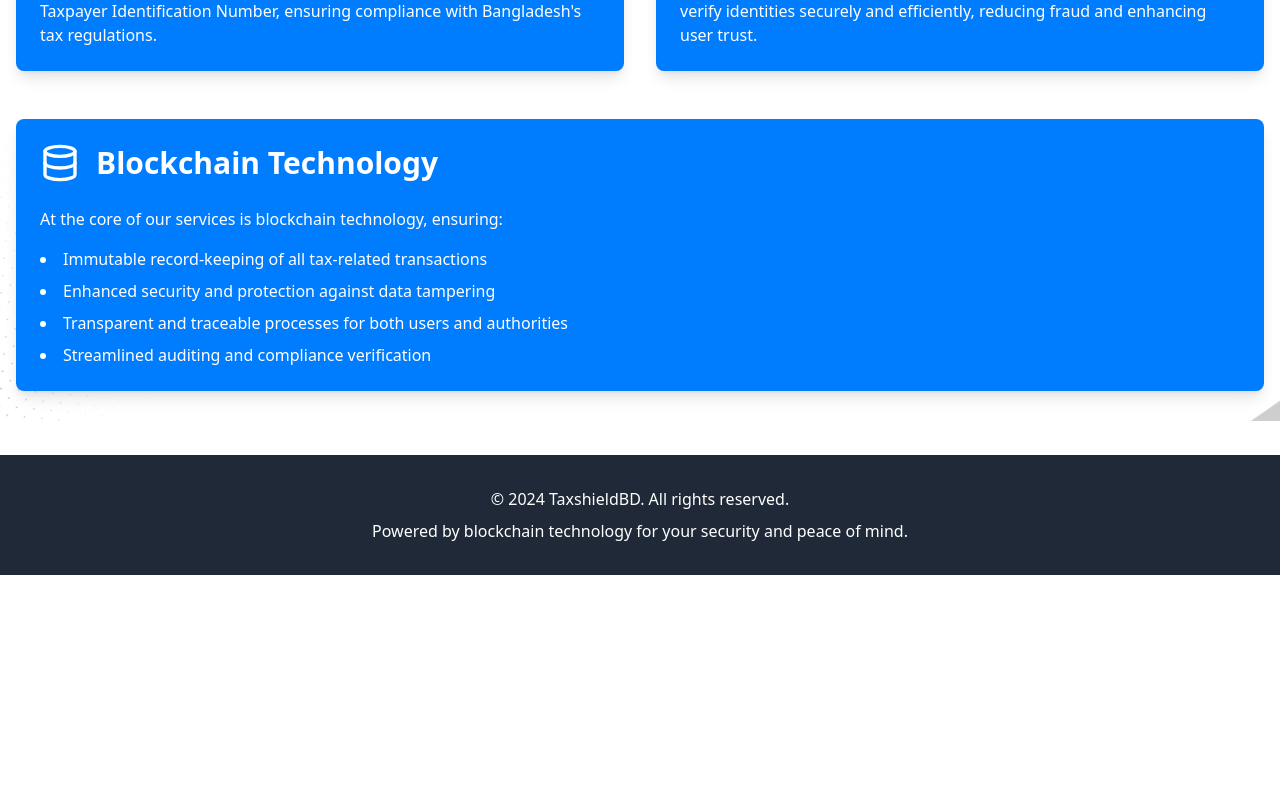
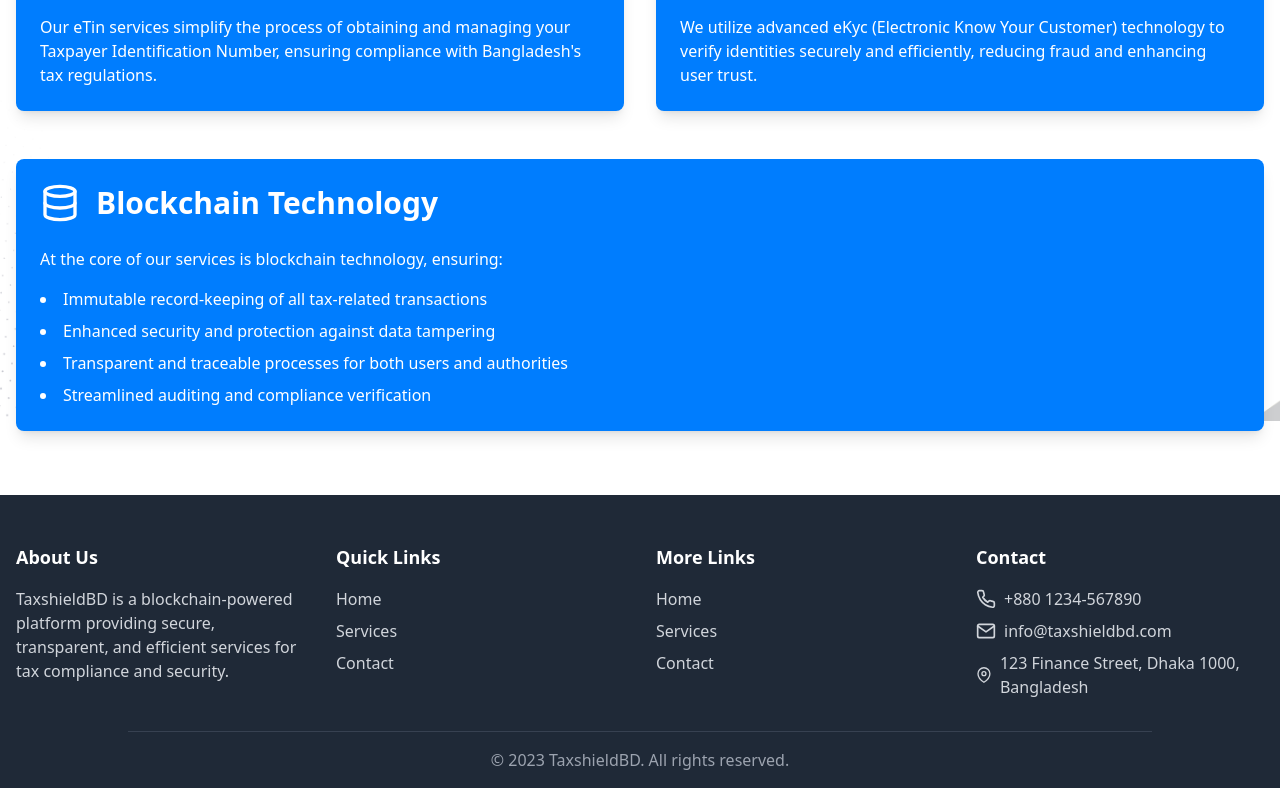
Before and after one commit to SagarKarmoker/eTIN, a React (Create React App) app in the folder frontend/: page /about in a window 1280 px wide. Shown: the part 379-1167 px from the top of the page. Before the commit the page ends 954 px from the top, so only its background shows below. Built offline with nearby package versions, Linux system fonts and the light colour scheme.

Commit message:
contact us page design

```diff
--- a/frontend/src/pages/About.js
+++ b/frontend/src/pages/About.js
@@ -1,13 +1,14 @@
 import { FileText, Lock, Database } from "lucide-react";
+import { FiPhone, FiMail, FiMapPin } from 'react-icons/fi';
 import backgroundImage from '../img/BG1.png';
 
 export default function About() {
   return (
     <div
-      className="h-screen bg-cover bg-center flex flex-col"
+      className="h-screen bg-cover bg-center flex flex-col pt-10"
       style={{ backgroundImage: `url(${backgroundImage})` }}
     >
-      <main className="flex-grow container mx-auto  px-4 py-12 md:py-16">
+      <main className="flex-grow container mx-auto px-4 md:py-16">
         <h2 className="text-4xl font-extrabold text-center mb-8 text-gray-800">
           About eTin powered by TaxshieldBD
         </h2>
@@ -67,12 +68,64 @@
       </div> */}
 
       {/* Footer */}
-      <footer className="bg-gray-800 text-white py-8">
-        <div className="container mx-auto px-4 text-center">
-          <p>&copy; 2024 TaxshieldBD. All rights reserved.</p>
-          <p className="mt-2">Powered by blockchain technology for your security and peace of mind.</p>
-        </div>
-      </footer>
+      <footer className="bg-gray-800 text-white pt-12 pb-4">
+                <div className="container mx-auto px-4 grid grid-cols-1 sm:grid-cols-2 md:grid-cols-4 gap-8">
+
+                    {/* Column 1: About */}
+                    <div>
+                        <h3 className="text-lg font-bold mb-4">About Us</h3>
+                        <p className="text-gray-300">
+                            TaxshieldBD is a blockchain-powered platform providing secure, transparent, and efficient services for tax compliance and security.
+                        </p>
+                    </div>
+
+                    {/* Column 2: Quick Links */}
+                    <div>
+                        <h3 className="text-lg font-bold mb-4">Quick Links</h3>
+                        <ul className="space-y-2 text-gray-300">
+                            <li><a href="#" className="hover:text-blue-400 transition-colors">Home</a></li>
+                            <li><a href="#" className="hover:text-blue-400 transition-colors">Services</a></li>
+                            <li><a href="#" className="hover:text-blue-400 transition-colors">Contact</a></li>
+                        </ul>
+                    </div>
+
+                    {/* Column 3: Additional Quick Links */}
+                    <div>
+                        <h3 className="text-lg font-bold mb-4">More Links</h3>
+                        <ul className="space-y-2 text-gray-300">
+                            <li><a href="#" className="hover:text-blue-400 transition-colors">Home</a></li>
+                            <li><a href="#" className="hover:text-blue-400 transition-colors">Services</a></li>
+                            <li><a href="#" className="hover:text-blue-400 transition-colors">Contact</a></li>
+                        </ul>
+                    </div>
+
+                    {/* Column 4: Contact Information */}
+                    <div>
+                        <h3 className="text-lg font-bold mb-4">Contact</h3>
+                        <ul className="space-y-2 text-gray-300">
+                            <li className="flex items-center">
+                                <FiPhone className="w-5 h-5 mr-2" />
+                                +880 1234-567890
+                            </li>
+                            <li className="flex items-center">
+                                <FiMail className="w-5 h-5 mr-2" />
+                                info@taxshieldbd.com
+                            </li>
+                            <li className="flex items-center">
+                                <FiMapPin className="w-5 h-5 mr-2" />
+                                123 Finance Street, Dhaka 1000, Bangladesh
+                            </li>
+                        </ul>
+                    </div>
+                </div>
+
+                {/* Divider */}
+                <div className="border-t border-gray-700 mt-8 w-[80%] mx-auto"></div>
+
+                <div className="mt-4 text-center text-gray-400">
+                    <p>&copy; 2023 TaxshieldBD. All rights reserved.</p>
+                </div>
+            </footer>
     </div>
   );
 }
--- a/frontend/src/pages/ContactUs.js
+++ b/frontend/src/pages/ContactUs.js
@@ -1,73 +1,132 @@
-import { Phone, Mail, MapPin, Clock } from "lucide-react"
+import { FiPhone, FiMail, FiMapPin } from 'react-icons/fi';
 
 export default function ContactUs() {
     return (
-        <div className="min-h-screen bg-gray-50 flex flex-col">
-            <main className="flex-grow container mx-auto px-4 py-12">
-                <h2 className="text-4xl font-bold text-center mb-8">Contact Us</h2>
+        <div className="min-h-screen bg-gray-50 flex flex-col ">
+            <main className="flex-grow container mx-auto px-4 py-12 mt-10 mb-10">
+                <h2 className="text-4xl font-bold text-center mb-8 text-gray-800">Contact Us</h2>
 
                 <div className="grid md:grid-cols-2 gap-8">
-                    <div className="bg-white p-6 rounded-lg shadow-md">
-                        <h3 className="text-2xl font-semibold mb-4">Get in Touch</h3>
+                    {/* Contact Form */}
+                    <div className="bg-white p-6 rounded-lg shadow-md transition-transform transform hover:scale-105 hover:shadow-lg">
+                        <h3 className="text-2xl font-semibold mb-4 text-gray-800">Get in Touch</h3>
                         <form>
                             <div className="mb-4">
                                 <label htmlFor="name" className="block text-gray-700 font-medium mb-2">Name</label>
-                                <input type="text" id="name" name="name" className="w-full px-3 py-2 border border-gray-300 rounded-md focus:outline-none focus:ring-2 focus:ring-primary" required />
+                                <input
+                                    type="text"
+                                    id="name"
+                                    name="name"
+                                    className="w-full px-3 py-2 border border-gray-300 rounded-md focus:outline-none focus:ring-2 focus:ring-blue-500 transition-colors"
+                                    required
+                                />
                             </div>
                             <div className="mb-4">
                                 <label htmlFor="email" className="block text-gray-700 font-medium mb-2">Email</label>
-                                <input type="email" id="email" name="email" className="w-full px-3 py-2 border border-gray-300 rounded-md focus:outline-none focus:ring-2 focus:ring-primary" required />
+                                <input
+                                    type="email"
+                                    id="email"
+                                    name="email"
+                                    className="w-full px-3 py-2 border border-gray-300 rounded-md focus:outline-none focus:ring-2 focus:ring-blue-500 transition-colors"
+                                    required
+                                />
                             </div>
                             <div className="mb-4">
                                 <label htmlFor="message" className="block text-gray-700 font-medium mb-2">Message</label>
-                                <textarea id="message" name="message" rows={4} className="w-full px-3 py-2 border border-gray-300 rounded-md focus:outline-none focus:ring-2 focus:ring-primary" required></textarea>
+                                <textarea
+                                    id="message"
+                                    name="message"
+                                    rows={4}
+                                    className="w-full px-3 py-2 border border-gray-300 rounded-md focus:outline-none focus:ring-2 focus:ring-blue-500 transition-colors"
+                                    required
+                                ></textarea>
                             </div>
-                            <button type="submit" className="bg-black text-white text-primary-foreground px-4 py-2 rounded-md hover:bg-primary/90 transition-colors">
+                            <button
+                                type="submit"
+                                className="bg-blue-600 text-white px-4 py-2 rounded-md hover:bg-blue-500 transition-colors"
+                            >
                                 Send Message
                             </button>
                         </form>
                     </div>
 
-                    <div className="bg-white p-6 rounded-lg shadow-md">
-                        <h3 className="text-2xl font-semibold mb-4">Contact Information</h3>
-                        <div className="space-y-4">
-                            <div className="flex items-center">
-                                <Phone className="w-6 h-6 text-primary mr-3" />
-                                <span>+880 1234-567890</span>
-                            </div>
-                            <div className="flex items-center">
-                                <Mail className="w-6 h-6 text-primary mr-3" />
-                                <span>info@taxshieldbd.com</span>
-                            </div>
-                            <div className="flex items-center">
-                                <MapPin className="w-6 h-6 text-primary mr-3" />
-                                <span>123 Finance Street, Dhaka 1000, Bangladesh</span>
-                            </div>
-                            <div className="flex items-center">
-                                <Clock className="w-6 h-6 text-primary mr-3" />
-                                <span>Monday - Friday: 9:00 AM - 5:00 PM</span>
-                            </div>
-                        </div>
-                    </div>
-                </div>
-
-                <div className="mt-12">
-                    <h3 className="text-2xl font-semibold mb-4">Our Location</h3>
-                    <div className="bg-gray-300 h-64 rounded-lg">
-                        {/* Placeholder for map */}
-                        <div className="h-full flex items-center justify-center">
-                            <span className="text-gray-600">Map integration goes here</span>
+                    {/* Map Section */}
+                    <div className="bg-white p-6 rounded-lg shadow-md transition-transform transform hover:scale-105 hover:shadow-lg">
+                        <h3 className="text-2xl font-semibold mb-4 text-gray-800">Our Location</h3>
+                        <div className="bg-white rounded-lg shadow-md overflow-hidden">
+                            <iframe
+                                src="https://www.google.com/maps/embed?pb=!1m18!1m12!1m3!1d3651.406205908254!2d90.42292431183627!3d23.768545287988736!2m3!1f0!2f0!3f0!3m2!1i1024!2i768!4f13.1!3m3!1m2!1s0x3755c7892dcf0001%3A0x853ad729be4edc71!2sEast%20West%20University!5e0!3m2!1sen!2sbd!4v1725576550925!5m2!1sen!2sbd"
+                                width="100%"
+                                height="450"
+                                style={{ border: 0 }}
+                                allowFullScreen={true}
+                                loading="lazy"
+                                referrerPolicy="no-referrer-when-downgrade"
+                            ></iframe>
                         </div>
                     </div>
                 </div>
             </main>
 
-            <footer className="bg-gray-800 text-white py-8 mt-12">
-                <div className="container mx-auto px-4 text-center">
+            {/* Footer */}
+            <footer className="bg-gray-800 text-white pt-12 pb-4">
+                <div className="container mx-auto px-4 grid grid-cols-1 sm:grid-cols-2 md:grid-cols-4 gap-8">
+
+                    {/* Column 1: About */}
+                    <div>
+                        <h3 className="text-lg font-bold mb-4">About Us</h3>
+                        <p className="text-gray-300">
+                            TaxshieldBD is a blockchain-powered platform providing secure, transparent, and efficient services for tax compliance and security.
+                        </p>
+                    </div>
+
+                    {/* Column 2: Quick Links */}
+                    <div>
+                        <h3 className="text-lg font-bold mb-4">Quick Links</h3>
+                        <ul className="space-y-2 text-gray-300">
+                            <li><a href="#" className="hover:text-blue-400 transition-colors">Home</a></li>
+                            <li><a href="#" className="hover:text-blue-400 transition-colors">Services</a></li>
+                            <li><a href="#" className="hover:text-blue-400 transition-colors">Contact</a></li>
+                        </ul>
+                    </div>
+
+                    {/* Column 3: Additional Quick Links */}
+                    <div>
+                        <h3 className="text-lg font-bold mb-4">More Links</h3>
+                        <ul className="space-y-2 text-gray-300">
+                            <li><a href="#" className="hover:text-blue-400 transition-colors">Home</a></li>
+                            <li><a href="#" className="hover:text-blue-400 transition-colors">Services</a></li>
+                            <li><a href="#" className="hover:text-blue-400 transition-colors">Contact</a></li>
+                        </ul>
+                    </div>
+
+                    {/* Column 4: Contact Information */}
+                    <div>
+                        <h3 className="text-lg font-bold mb-4">Contact</h3>
+                        <ul className="space-y-2 text-gray-300">
+                            <li className="flex items-center">
+                                <FiPhone className="w-5 h-5 mr-2" />
+                                +880 1234-567890
+                            </li>
+                            <li className="flex items-center">
+                                <FiMail className="w-5 h-5 mr-2" />
+                                info@taxshieldbd.com
+                            </li>
+                            <li className="flex items-center">
+                                <FiMapPin className="w-5 h-5 mr-2" />
+                                123 Finance Street, Dhaka 1000, Bangladesh
+                            </li>
+                        </ul>
+                    </div>
+                </div>
+
+                {/* Divider */}
+                <div className="border-t border-gray-700 mt-8 w-[80%] mx-auto"></div>
+
+                <div className="mt-4 text-center text-gray-400">
                     <p>&copy; 2023 TaxshieldBD. All rights reserved.</p>
-                    <p className="mt-2">Powered by blockchain technology for your security and peace of mind.</p>
                 </div>
             </footer>
         </div>
-    )
+    );
 }
```
